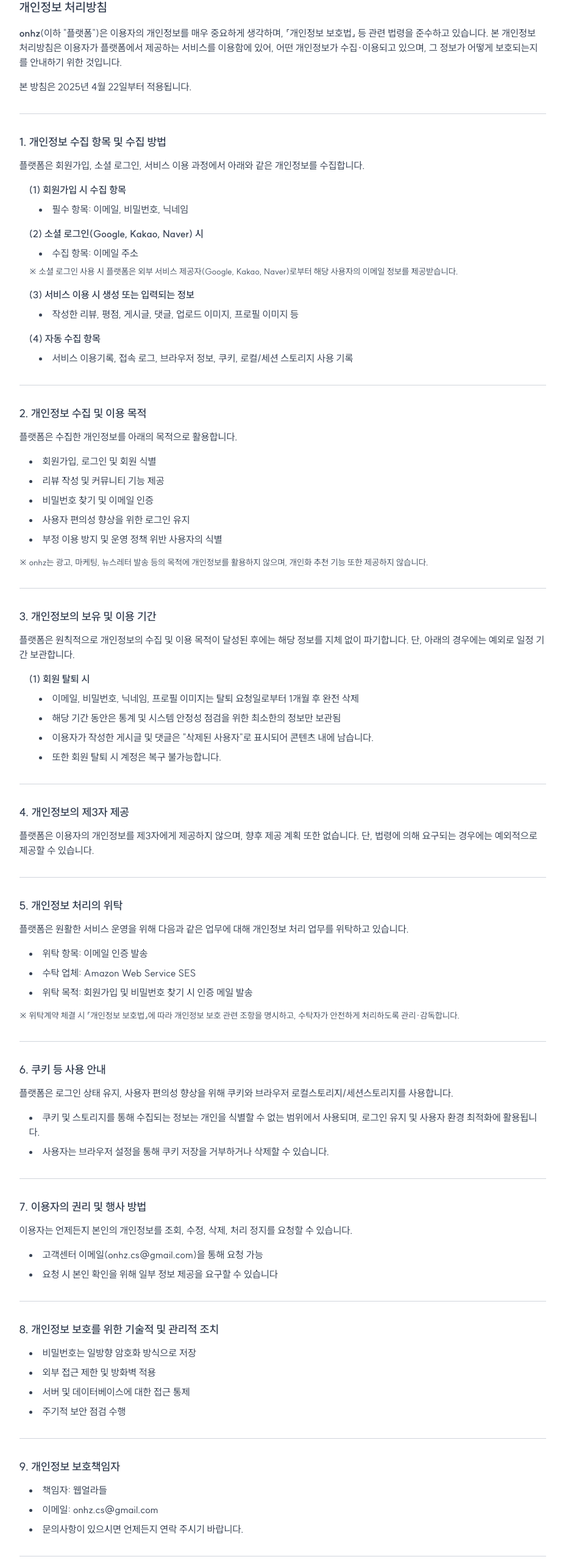
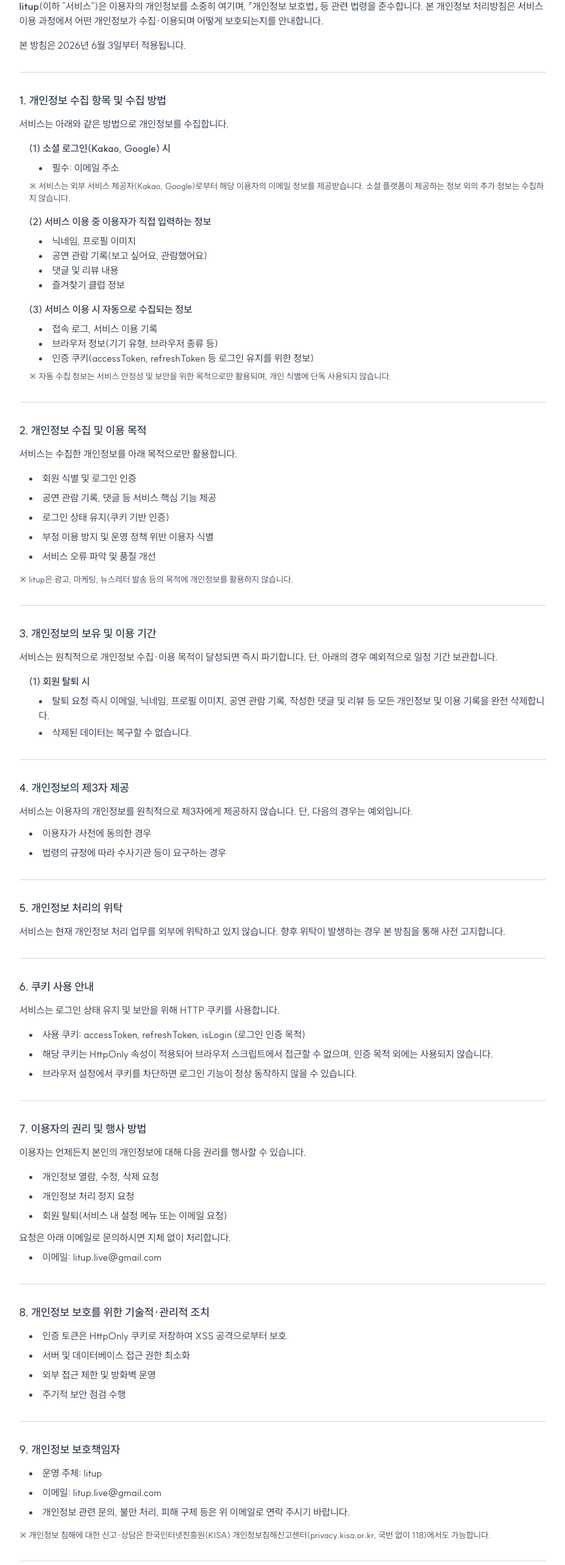
Before and after one commit to litup-dev/framer-ui, a Next.js app: page /privacy-policy in a window 1280 px wide. Shown: the part 98-2664 px from the top of the page at 61% size, without its empty margins (169-1096 px from the left). Built offline with nearby package versions, Linux system fonts and the light colour scheme.

Commit message:
update: 개인정보처리방침 재작성

```diff
--- a/app/(route)/privacy-policy/page.tsx
+++ b/app/(route)/privacy-policy/page.tsx
@@ -8,17 +8,14 @@ const PrivacyPolicyPage = () => {
       <div className="container mx-auto px-4 py-8 max-w-4xl">
         <h1 className="text-2xl font-bold mb-8">개인정보 처리방침</h1>
         <div className="prose prose-sm max-w-none space-y-6 text-gray-700">
-          <h2 className="text-xl font-semibold mb-4">개인정보 처리방침</h2>
-
           <p className="mb-4">
-            <strong>onhz</strong>(이하 &quot;플랫폼&quot;)은 이용자의 개인정보를 매우
-            중요하게 생각하며, 「개인정보 보호법」 등 관련 법령을 준수하고
-            있습니다. 본 개인정보 처리방침은 이용자가 플랫폼에서 제공하는
-            서비스를 이용함에 있어, 어떤 개인정보가 수집·이용되고 있으며, 그
-            정보가 어떻게 보호되는지를 안내하기 위한 것입니다.
+            <strong>litup</strong>(이하 &quot;서비스&quot;)은 이용자의 개인정보를 소중히
+            여기며, 「개인정보 보호법」 등 관련 법령을 준수합니다. 본 개인정보
+            처리방침은 서비스 이용 과정에서 어떤 개인정보가 수집·이용되며 어떻게
+            보호되는지를 안내합니다.
           </p>
 
-          <p className="mb-6">본 방침은 2025년 4월 22일부터 적용됩니다.</p>
+          <p className="mb-6">본 방침은 2026년 6월 3일부터 적용됩니다.</p>
 
           <hr className="my-8 border-gray-300" />
 
@@ -27,53 +24,47 @@ const PrivacyPolicyPage = () => {
               1. 개인정보 수집 항목 및 수집 방법
             </h3>
             <p className="mb-4">
-              플랫폼은 회원가입, 소셜 로그인, 서비스 이용 과정에서 아래와 같은
-              개인정보를 수집합니다.
+              서비스는 아래와 같은 방법으로 개인정보를 수집합니다.
             </p>
 
             <div className="ml-4 space-y-4">
               <div>
                 <h4 className="font-semibold mb-2">
-                  (1) 회원가입 시 수집 항목
+                  (1) 소셜 로그인(Kakao, Google) 시
                 </h4>
                 <ul className="list-disc list-inside ml-4">
-                  <li>필수 항목: 이메일, 비밀번호, 닉네임</li>
-                </ul>
-              </div>
-
-              <div>
-                <h4 className="font-semibold mb-2">
-                  (2) 소셜 로그인(Google, Kakao, Naver) 시
-                </h4>
-                <ul className="list-disc list-inside ml-4">
-                  <li>수집 항목: 이메일 주소</li>
+                  <li>필수: 이메일 주소</li>
                 </ul>
                 <p className="mt-2 text-sm text-gray-600">
-                  ※ 소셜 로그인 사용 시 플랫폼은 외부 서비스 제공자(Google,
-                  Kakao, Naver)로부터 해당 사용자의 이메일 정보를 제공받습니다.
+                  ※ 서비스는 외부 서비스 제공자(Kakao, Google)로부터 해당
+                  이용자의 이메일 정보를 제공받습니다. 소셜 플랫폼이 제공하는
+                  정보 외의 추가 정보는 수집하지 않습니다.
                 </p>
               </div>
 
               <div>
                 <h4 className="font-semibold mb-2">
-                  (3) 서비스 이용 시 생성 또는 입력되는 정보
+                  (2) 서비스 이용 중 이용자가 직접 입력하는 정보
                 </h4>
                 <ul className="list-disc list-inside ml-4">
-                  <li>
-                    작성한 리뷰, 평점, 게시글, 댓글, 업로드 이미지, 프로필
-                    이미지 등
-                  </li>
+                  <li>닉네임, 프로필 이미지</li>
+                  <li>공연 관람 기록(보고 싶어요, 관람했어요)</li>
+                  <li>댓글 및 리뷰 내용</li>
+                  <li>즐겨찾기 클럽 정보</li>
                 </ul>
               </div>
 
               <div>
-                <h4 className="font-semibold mb-2">(4) 자동 수집 항목</h4>
+                <h4 className="font-semibold mb-2">(3) 서비스 이용 시 자동으로 수집되는 정보</h4>
                 <ul className="list-disc list-inside ml-4">
-                  <li>
-                    서비스 이용기록, 접속 로그, 브라우저 정보, 쿠키, 로컬/세션
-                    스토리지 사용 기록
-                  </li>
+                  <li>접속 로그, 서비스 이용 기록</li>
+                  <li>브라우저 정보(기기 유형, 브라우저 종류 등)</li>
+                  <li>인증 쿠키(accessToken, refreshToken 등 로그인 유지를 위한 정보)</li>
                 </ul>
+                <p className="mt-2 text-sm text-gray-600">
+                  ※ 자동 수집 정보는 서비스 안정성 및 보안을 위한 목적으로만
+                  활용되며, 개인 식별에 단독 사용되지 않습니다.
+                </p>
               </div>
             </div>
           </section>
@@ -84,19 +75,17 @@ const PrivacyPolicyPage = () => {
             <h3 className="text-lg font-semibold mb-3">
               2. 개인정보 수집 및 이용 목적
             </h3>
-            <p className="mb-4">
-              플랫폼은 수집한 개인정보를 아래의 목적으로 활용합니다.
-            </p>
+            <p className="mb-4">서비스는 수집한 개인정보를 아래 목적으로만 활용합니다.</p>
             <ul className="list-disc list-inside space-y-2 ml-4">
-              <li>회원가입, 로그인 및 회원 식별</li>
-              <li>리뷰 작성 및 커뮤니티 기능 제공</li>
-              <li>비밀번호 찾기 및 이메일 인증</li>
-              <li>사용자 편의성 향상을 위한 로그인 유지</li>
-              <li>부정 이용 방지 및 운영 정책 위반 사용자의 식별</li>
+              <li>회원 식별 및 로그인 인증</li>
+              <li>공연 관람 기록, 댓글 등 서비스 핵심 기능 제공</li>
+              <li>로그인 상태 유지(쿠키 기반 인증)</li>
+              <li>부정 이용 방지 및 운영 정책 위반 이용자 식별</li>
+              <li>서비스 오류 파악 및 품질 개선</li>
             </ul>
             <p className="mt-4 text-sm text-gray-600">
-              ※ onhz는 광고, 마케팅, 뉴스레터 발송 등의 목적에 개인정보를
-              활용하지 않으며, 개인화 추천 기능 또한 제공하지 않습니다.
+              ※ litup은 광고, 마케팅, 뉴스레터 발송 등의 목적에 개인정보를
+              활용하지 않습니다.
             </p>
           </section>
 
@@ -107,28 +96,22 @@ const PrivacyPolicyPage = () => {
               3. 개인정보의 보유 및 이용 기간
             </h3>
             <p className="mb-4">
-              플랫폼은 원칙적으로 개인정보의 수집 및 이용 목적이 달성된 후에는
-              해당 정보를 지체 없이 파기합니다. 단, 아래의 경우에는 예외로 일정
-              기간 보관합니다.
+              서비스는 원칙적으로 개인정보 수집·이용 목적이 달성되면 즉시
+              파기합니다. 단, 아래의 경우 예외적으로 일정 기간 보관합니다.
             </p>
 
-            <div className="ml-4">
-              <h4 className="font-semibold mb-2">(1) 회원 탈퇴 시</h4>
-              <ul className="list-disc list-inside space-y-2 ml-4">
-                <li>
-                  이메일, 비밀번호, 닉네임, 프로필 이미지는 탈퇴 요청일로부터
-                  1개월 후 완전 삭제
-                </li>
-                <li>
-                  해당 기간 동안은 통계 및 시스템 안정성 점검을 위한 최소한의
-                  정보만 보관됨
-                </li>
-                <li>
-                  이용자가 작성한 게시글 및 댓글은 &quot;삭제된 사용자&quot;로 표시되어
-                  콘텐츠 내에 남습니다.
-                </li>
-                <li>또한 회원 탈퇴 시 계정은 복구 불가능합니다.</li>
-              </ul>
+            <div className="ml-4 space-y-4">
+              <div>
+                <h4 className="font-semibold mb-2">(1) 회원 탈퇴 시</h4>
+                <ul className="list-disc list-inside space-y-1 ml-4">
+                  <li>
+                    탈퇴 요청 즉시 이메일, 닉네임, 프로필 이미지, 공연 관람
+                    기록, 작성한 댓글 및 리뷰 등 모든 개인정보 및 이용 기록을
+                    완전 삭제합니다.
+                  </li>
+                  <li>삭제된 데이터는 복구할 수 없습니다.</li>
+                </ul>
+              </div>
             </div>
           </section>
 
@@ -139,10 +122,13 @@ const PrivacyPolicyPage = () => {
               4. 개인정보의 제3자 제공
             </h3>
             <p>
-              플랫폼은 이용자의 개인정보를 제3자에게 제공하지 않으며, 향후 제공
-              계획 또한 없습니다. 단, 법령에 의해 요구되는 경우에는 예외적으로
-              제공할 수 있습니다.
+              서비스는 이용자의 개인정보를 원칙적으로 제3자에게 제공하지
+              않습니다. 단, 다음의 경우는 예외입니다.
             </p>
+            <ul className="list-disc list-inside space-y-2 ml-4 mt-3">
+              <li>이용자가 사전에 동의한 경우</li>
+              <li>법령의 규정에 따라 수사기관 등이 요구하는 경우</li>
+            </ul>
           </section>
 
           <hr className="my-8 border-gray-300" />
@@ -152,37 +138,29 @@ const PrivacyPolicyPage = () => {
               5. 개인정보 처리의 위탁
             </h3>
             <p className="mb-4">
-              플랫폼은 원활한 서비스 운영을 위해 다음과 같은 업무에 대해
-              개인정보 처리 업무를 위탁하고 있습니다.
-            </p>
-            <ul className="list-disc list-inside space-y-2 ml-4">
-              <li>위탁 항목: 이메일 인증 발송</li>
-              <li>수탁 업체: Amazon Web Service SES</li>
-              <li>위탁 목적: 회원가입 및 비밀번호 찾기 시 인증 메일 발송</li>
-            </ul>
-            <p className="mt-4 text-sm text-gray-600">
-              ※ 위탁계약 체결 시 「개인정보 보호법」에 따라 개인정보 보호 관련
-              조항을 명시하고, 수탁자가 안전하게 처리하도록 관리·감독합니다.
+              서비스는 현재 개인정보 처리 업무를 외부에 위탁하고 있지 않습니다.
+              향후 위탁이 발생하는 경우 본 방침을 통해 사전 고지합니다.
             </p>
           </section>
 
           <hr className="my-8 border-gray-300" />
 
           <section>
-            <h3 className="text-lg font-semibold mb-3">6. 쿠키 등 사용 안내</h3>
+            <h3 className="text-lg font-semibold mb-3">6. 쿠키 사용 안내</h3>
             <p className="mb-4">
-              플랫폼은 로그인 상태 유지, 사용자 편의성 향상을 위해 쿠키와
-              브라우저 로컬스토리지/세션스토리지를 사용합니다.
+              서비스는 로그인 상태 유지 및 보안을 위해 HTTP 쿠키를 사용합니다.
             </p>
             <ul className="list-disc list-inside space-y-2 ml-4">
               <li>
-                쿠키 및 스토리지를 통해 수집되는 정보는 개인을 식별할 수 없는
-                범위에서 사용되며, 로그인 유지 및 사용자 환경 최적화에
-                활용됩니다.
+                사용 쿠키: accessToken, refreshToken, isLogin (로그인 인증 목적)
               </li>
               <li>
-                사용자는 브라우저 설정을 통해 쿠키 저장을 거부하거나 삭제할 수
-                있습니다.
+                해당 쿠키는 HttpOnly 속성이 적용되어 브라우저 스크립트에서 접근할
+                수 없으며, 인증 목적 외에는 사용되지 않습니다.
+              </li>
+              <li>
+                브라우저 설정에서 쿠키를 차단하면 로그인 기능이 정상 동작하지
+                않을 수 있습니다.
               </li>
             </ul>
           </section>
@@ -194,14 +172,19 @@ const PrivacyPolicyPage = () => {
               7. 이용자의 권리 및 행사 방법
             </h3>
             <p className="mb-4">
-              이용자는 언제든지 본인의 개인정보를 조회, 수정, 삭제, 처리 정지를
-              요청할 수 있습니다.
+              이용자는 언제든지 본인의 개인정보에 대해 다음 권리를 행사할 수
+              있습니다.
             </p>
             <ul className="list-disc list-inside space-y-2 ml-4">
-              <li>고객센터 이메일(onhz.cs@gmail.com)을 통해 요청 가능</li>
-              <li>
-                요청 시 본인 확인을 위해 일부 정보 제공을 요구할 수 있습니다
-              </li>
+              <li>개인정보 열람, 수정, 삭제 요청</li>
+              <li>개인정보 처리 정지 요청</li>
+              <li>회원 탈퇴(서비스 내 설정 메뉴 또는 이메일 요청)</li>
+            </ul>
+            <p className="mt-3">
+              요청은 아래 이메일로 문의하시면 지체 없이 처리합니다.
+            </p>
+            <ul className="list-disc list-inside mt-2 ml-4">
+              <li>이메일: litup.live@gmail.com</li>
             </ul>
           </section>
 
@@ -209,12 +192,12 @@ const PrivacyPolicyPage = () => {
 
           <section>
             <h3 className="text-lg font-semibold mb-3">
-              8. 개인정보 보호를 위한 기술적 및 관리적 조치
+              8. 개인정보 보호를 위한 기술적·관리적 조치
             </h3>
             <ul className="list-disc list-inside space-y-2 ml-4">
-              <li>비밀번호는 일방향 암호화 방식으로 저장</li>
-              <li>외부 접근 제한 및 방화벽 적용</li>
-              <li>서버 및 데이터베이스에 대한 접근 통제</li>
+              <li>인증 토큰은 HttpOnly 쿠키로 저장하여 XSS 공격으로부터 보호</li>
+              <li>서버 및 데이터베이스 접근 권한 최소화</li>
+              <li>외부 접근 제한 및 방화벽 운영</li>
               <li>주기적 보안 점검 수행</li>
             </ul>
           </section>
@@ -226,20 +209,28 @@ const PrivacyPolicyPage = () => {
               9. 개인정보 보호책임자
             </h3>
             <ul className="list-disc list-inside space-y-2 ml-4">
-              <li>책임자: 웹얼라들</li>
-              <li>이메일: onhz.cs@gmail.com</li>
-              <li>문의사항이 있으시면 언제든지 연락 주시기 바랍니다.</li>
+              <li>운영 주체: litup</li>
+              <li>이메일: litup.live@gmail.com</li>
+              <li>
+                개인정보 관련 문의, 불만 처리, 피해 구제 등은 위 이메일로
+                연락 주시기 바랍니다.
+              </li>
             </ul>
+            <p className="mt-4 text-sm text-gray-600">
+              ※ 개인정보 침해에 대한 신고·상담은 한국인터넷진흥원(KISA)
+              개인정보침해신고센터(privacy.kisa.or.kr, 국번 없이 118)에서도
+              가능합니다.
+            </p>
           </section>
 
           <hr className="my-8 border-gray-300" />
 
           <section>
-            <h3 className="text-lg font-semibold mb-3">10. 변경에 대한 고지</h3>
+            <h3 className="text-lg font-semibold mb-3">10. 방침 변경 안내</h3>
             <p>
-              본 개인정보처리방침이 변경되는 경우, 사전 공지를 통해 변경 내용을
-              고지하며, 변경된 방침은 웹사이트에 명시된 시행일부터 효력이
-              발생합니다.
+              본 방침이 변경될 경우 서비스 내 공지사항 또는 이메일을 통해 사전
+              고지합니다. 변경된 방침은 공지일로부터 7일 후 효력이 발생하며,
+              이용자에게 불리한 변경의 경우 30일 전에 고지합니다.
             </p>
           </section>
         </div>
```
